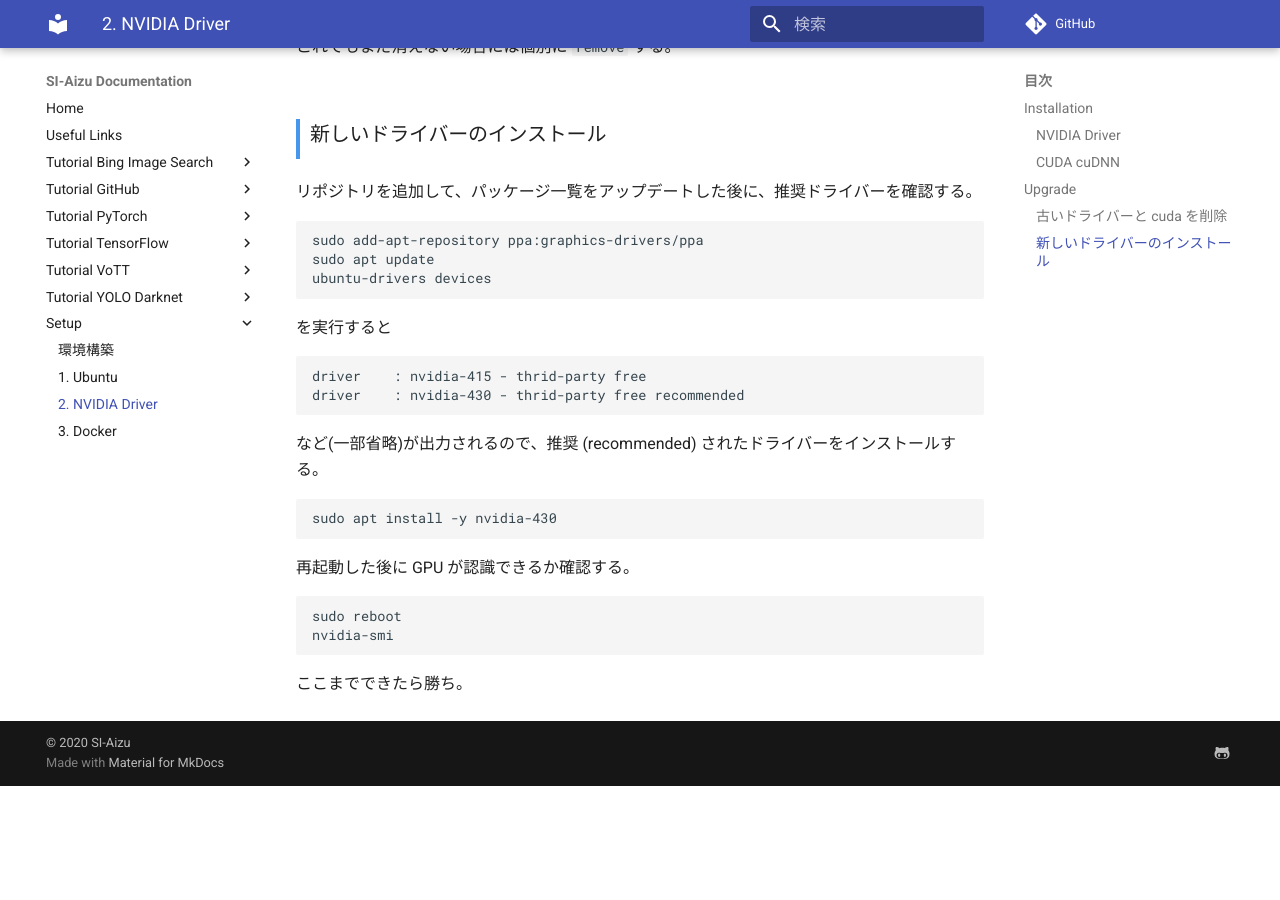
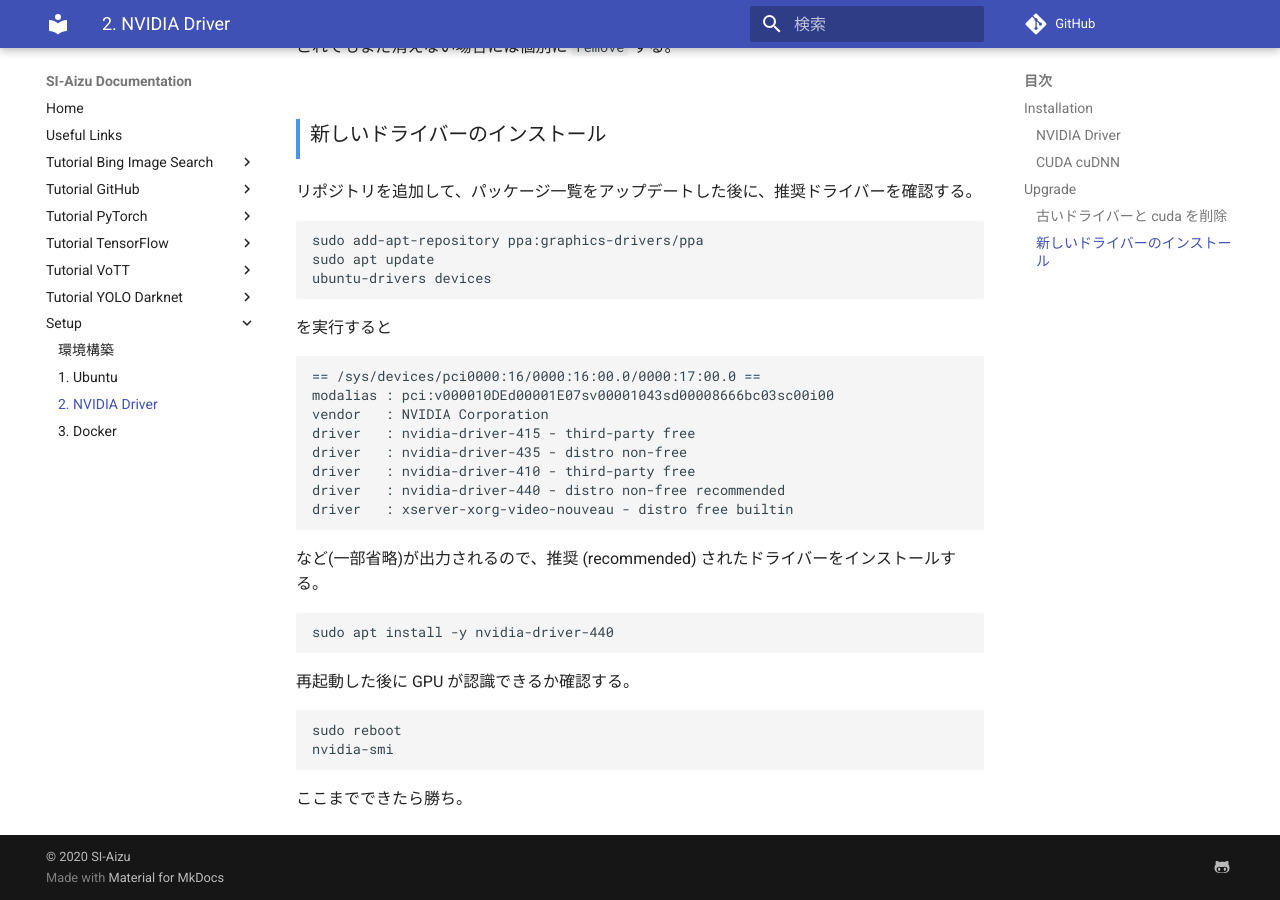
Before and after one commit to SI-Aizu/documentation, an MkDocs documentation site: the page built from docs/setup/2-nvidia-driver.md, in a window 1280 px wide and 900 px high, scrolled down 1992 px. Built offline with MkDocs 1.6.1 and Material for MkDocs 9.7.7, drawn with Linux system fonts in a browser that asks for light colours; comment, search, counter and statistics services are not loaded; before the commit the page ends 2778 px from its top, so only the background shows below that.

Commit message:
Update 2-nvidia-driver.md

````diff
--- a/docs/setup/2-nvidia-driver.md
+++ b/docs/setup/2-nvidia-driver.md
@@ -100,14 +100,20 @@
 を実行すると
 
 ```
-driver    : nvidia-415 - thrid-party free
-driver    : nvidia-430 - thrid-party free recommended
+== /sys/devices/pci0000:16/0000:16:00.0/0000:17:00.0 ==
+modalias : pci:v000010DEd00001E07sv00001043sd00008666bc03sc00i00
+vendor   : NVIDIA Corporation
+driver   : nvidia-driver-415 - third-party free
+driver   : nvidia-driver-435 - distro non-free
+driver   : nvidia-driver-410 - third-party free
+driver   : nvidia-driver-440 - distro non-free recommended
+driver   : xserver-xorg-video-nouveau - distro free builtin
 ```
 
 など(一部省略)が出力されるので、推奨 (recommended) されたドライバーをインストールする。
 
 ```sh
-sudo apt install -y nvidia-430
+sudo apt install -y nvidia-driver-440
 ```
 
 再起動した後に GPU が認識できるか確認する。
````
